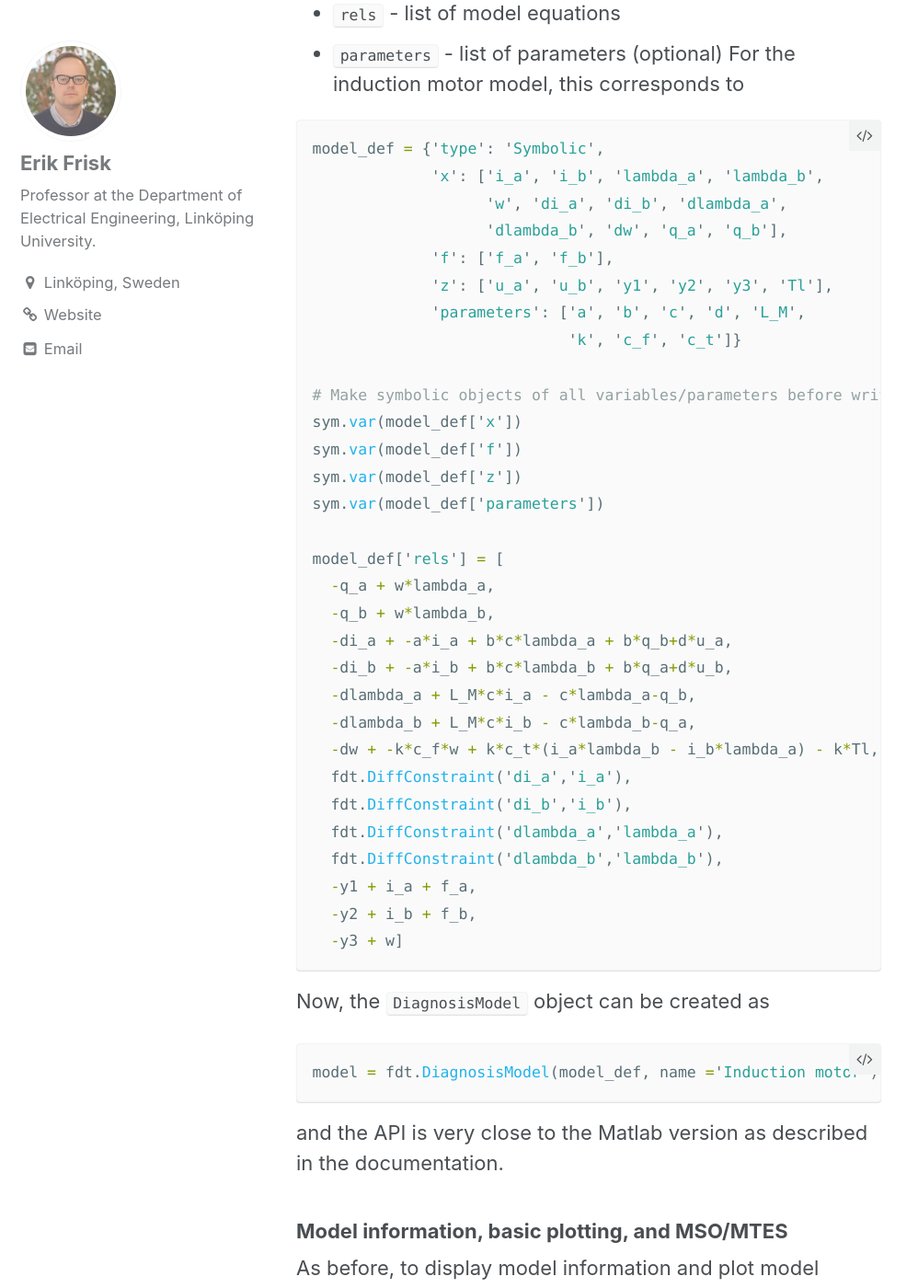
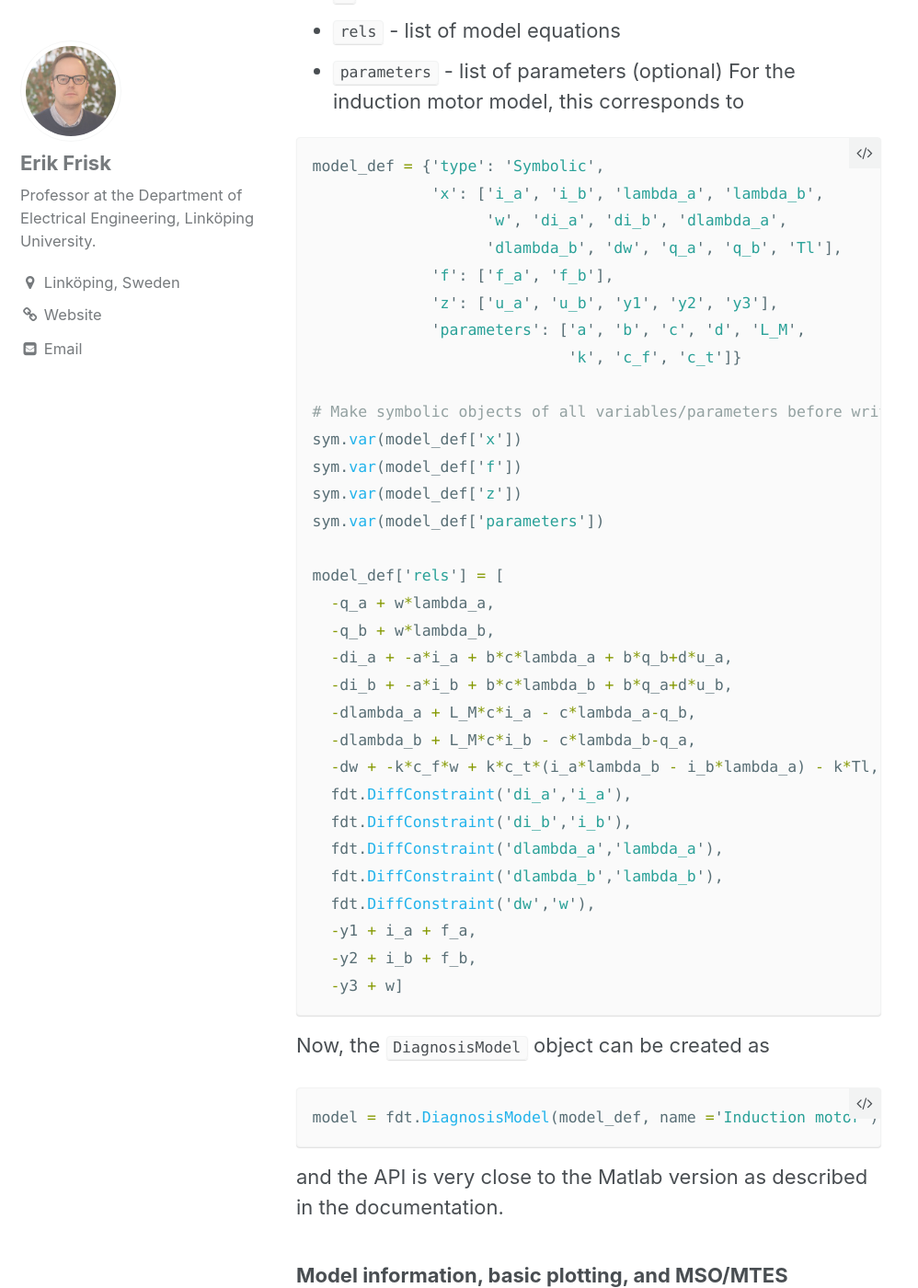
Before and after one commit to faultdiagnosistoolbox/faultdiagnosistoolbox.github.io, a Jekyll site: the page built from _posts/tutorials/2020-07-07-python-intro.md, in a window 1280 px wide and 1400 px high, scrolled down 2293 px. Shown: the whole window at 92% size, without its empty margins (0-998 px from the left). Built offline with Jekyll 4.4.1, drawn with Linux system fonts in a browser that asks for light colours; comment, search, counter and statistics services are not loaded.

Commit message:
Fixed bug in tutorial model

````diff
--- a/_posts/tutorials/2020-07-07-python-intro.md
+++ b/_posts/tutorials/2020-07-07-python-intro.md
@@ -63,9 +63,9 @@
 model_def = {'type': 'Symbolic',
              'x': ['i_a', 'i_b', 'lambda_a', 'lambda_b',
                    'w', 'di_a', 'di_b', 'dlambda_a',
-                   'dlambda_b', 'dw', 'q_a', 'q_b'],
+                   'dlambda_b', 'dw', 'q_a', 'q_b', 'Tl'],
              'f': ['f_a', 'f_b'],
-             'z': ['u_a', 'u_b', 'y1', 'y2', 'y3', 'Tl'],
+             'z': ['u_a', 'u_b', 'y1', 'y2', 'y3'],
              'parameters': ['a', 'b', 'c', 'd', 'L_M',
                             'k', 'c_f', 'c_t']}
 
@@ -87,6 +87,7 @@
   fdt.DiffConstraint('di_b','i_b'),
   fdt.DiffConstraint('dlambda_a','lambda_a'),
   fdt.DiffConstraint('dlambda_b','lambda_b'),
+  fdt.DiffConstraint('dw','w'),
   -y1 + i_a + f_a,
   -y2 + i_b + f_b,
   -y3 + w]
@@ -138,7 +139,7 @@
 ```
 which gives the figure
 <p>
-<img src="/assets/tutorials/induction_dmplot.png" width="75%" align="centering"/>
+<img src="/assets/tutorials/induction_dmplot.png" width="50%" align="centering"/>
 </p>
 For more details, see Mattias Krysander, Jan Åslund, and Mattias Nyberg, "[_An Efficient Algorithm for Finding Minimal Over-constrained Sub-systems
 for Model-based Diagnosis_](http://dx.doi.org/10.1109/TSMCA.2007.909555)".
````
Also changed, not shown: other parts of _posts/tutorials/2020-07-07-python-intro.md (+2 -2 lines), assets/tutorials/induction_dmplot.png, assets/tutorials/induction_model_struc.png, assets/tutorials/induction_motor_model.png.
